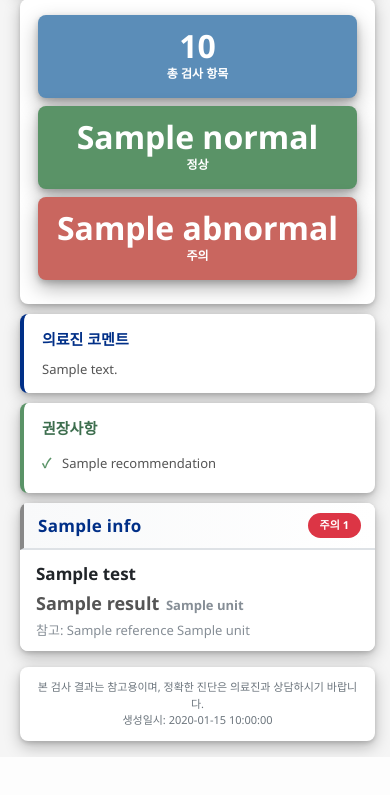
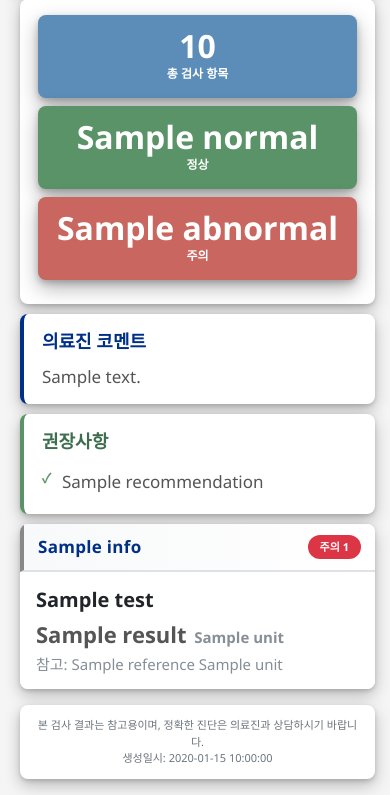
Before and after one commit to gwmaw/-, a Flask app: template src/templates/report_template.html in a window 390 px wide. Shown: the part 428-1223 px from the top of the page. Before the commit the page ends 1185 px from the top, so only its background shows below. Run offline with Flask 3, Linux system fonts and the light colour scheme; the template is opened without the code that fills it: most values are stand-ins (such as "Sample title", 1, 10 or a date in 2020); grey boxes marked "Sample" are stand-in pictures.

Commit message:
feat: 모바일 가독성 대폭 개선 2차 - 검사항목 20px, 결과 22px, 참고치 15px, 의료진코멘트/권장사항 17-18px

```diff
--- a/src/templates/report_template.html
+++ b/src/templates/report_template.html
@@ -241,26 +241,26 @@
         .test-row {
             display: grid;
             grid-template-columns: 2.2fr 1.2fr 1.3fr;
-            padding: 12px 16px;
+            padding: 14px 16px;
             border-bottom: 1px solid #e9ecef;
             align-items: center;
             gap: 2px;
         }
 
         .test-group.urine-group .test-row {
-            padding: 10px 14px;
+            padding: 12px 14px;
         }
 
         .test-group.urine-group .test-name {
-            font-size: 15px;
+            font-size: 18px;
         }
 
         .test-group.urine-group .test-result {
-            font-size: 16px;
+            font-size: 20px;
         }
 
         .test-group.urine-group .test-reference {
-            font-size: 12px;
+            font-size: 14px;
         }
 
         .test-row:last-child {
@@ -273,14 +273,14 @@
 
         .test-name {
             font-weight: 600;
-            font-size: 17px;
+            font-size: 20px;
             color: #212529;
             line-height: 1.4;
         }
 
         .test-result {
             text-align: center;
-            font-size: 18px;
+            font-size: 22px;
             font-weight: 700;
             line-height: 1.3;
         }
@@ -302,21 +302,21 @@
         }
 
         .test-result .direction {
-            font-size: 14px;
+            font-size: 18px;
             margin-left: 5px;
             font-weight: 900;
         }
 
         .test-reference {
             text-align: right;
-            font-size: 13px;
+            font-size: 15px;
             color: #868e96;
             line-height: 1.4;
             font-weight: 400;
         }
 
         .test-unit {
-            font-size: 13px;
+            font-size: 15px;
             color: #868e96;
             margin-left: 2px;
         }
@@ -333,14 +333,14 @@
 
         .doctor-comment h3 {
             color: #002f87;
-            font-size: 15px;
+            font-size: 18px;
             font-weight: 700;
             margin-bottom: 8px;
         }
 
         .doctor-comment p {
             color: #555;
-            font-size: 13px;
+            font-size: 17px;
             line-height: 1.6;
             white-space: pre-wrap;
             word-wrap: break-word;
@@ -359,7 +359,7 @@
 
         .recommendations h3 {
             color: #3d6e4e;
-            font-size: 15px;
+            font-size: 18px;
             font-weight: 700;
             margin-bottom: 8px;
         }
@@ -374,7 +374,7 @@
             padding-left: 20px;
             position: relative;
             color: #555;
-            font-size: 13px;
+            font-size: 17px;
             line-height: 1.6;
         }
 
```
